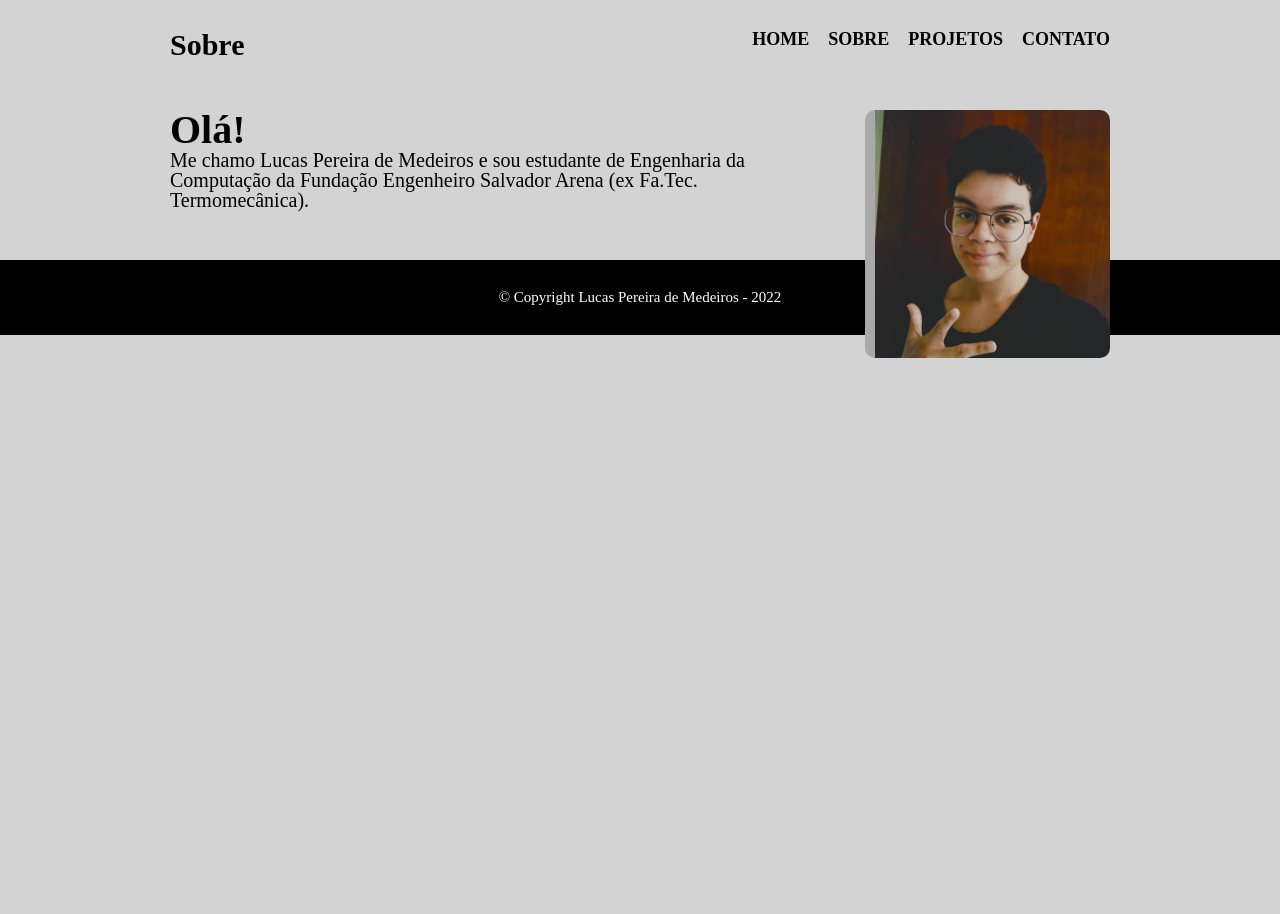
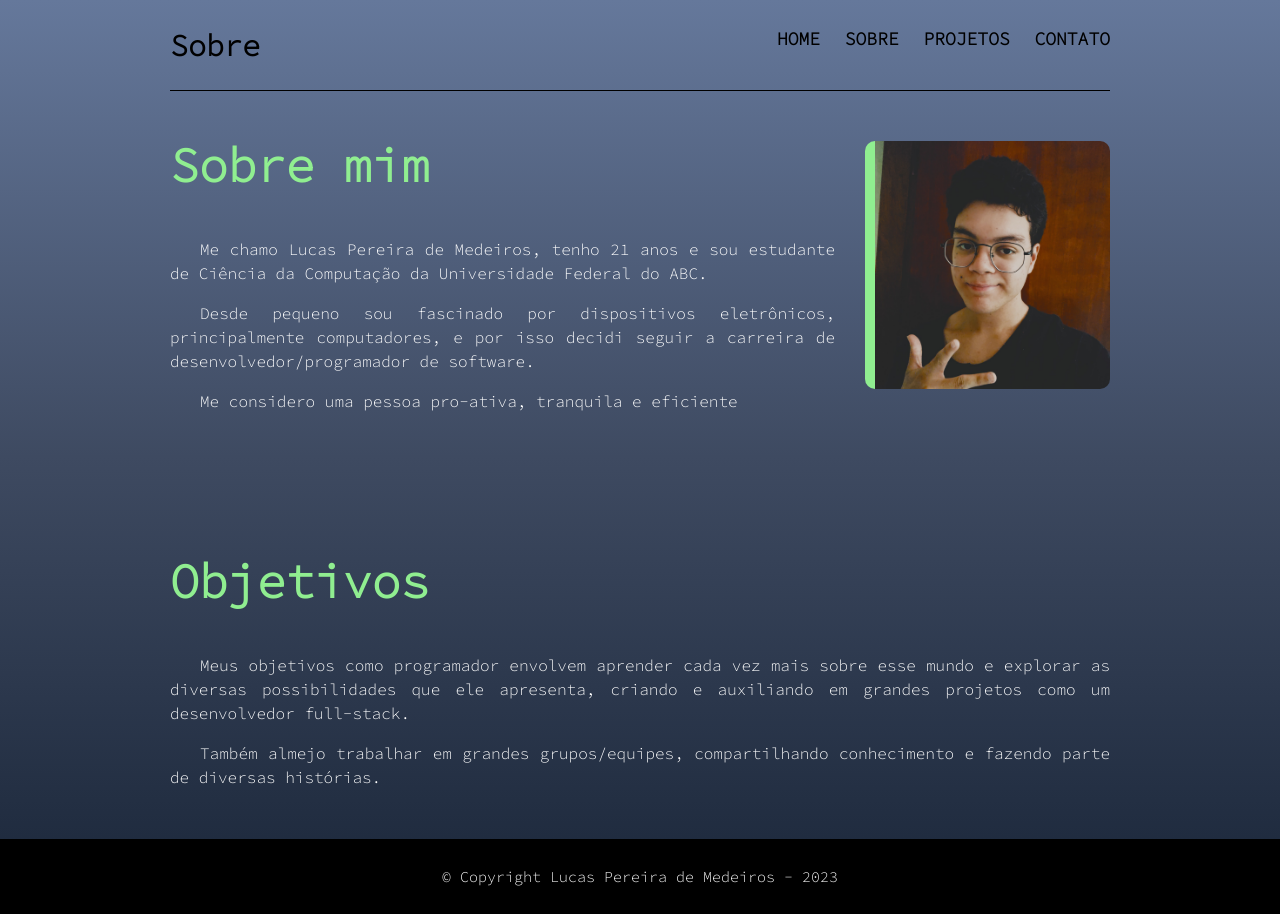
Before and after one commit to LucasMedeiros29/lucaspereira.github.io, a plain HTML site: page about.html in a window 1280 px wide. Before the commit the page ends 800 px from the top, so only its background shows below. Drawn offline with Linux system fonts and the light colour scheme.

Commit message:
Add files via upload

```diff
--- a/about.css
+++ b/about.css
@@ -1,5 +1,6 @@
 body{
-    background: lightgray;
+    background: linear-gradient(#65789b, #3e4a61, #1a2639);
+    font-family: 'Source Code Pro', monospace;
 }
 
 .caixa{
@@ -10,7 +11,10 @@ body{
 
 .tituloprincipal{
     font-size: 30px;
-    font-weight: bold;
+    font-weight: bolder;
+    color: black;
+    padding-bottom: 1em;
+    border-bottom: 1px solid black;
 }
 
 nav{
@@ -32,36 +36,48 @@ nav a{
 }
 
 nav a:hover{
-    color: orange;
+    color: lightgreen;
 }
 
-.bloco1{
+.bloco{
     width: 940px;
     position: relative;
     margin: 50px auto;
 }
 .foto{
-    position: absolute;
-    right: 0;
+    float: right;
     top: 0;
     width: 25%;
-    border-left: 10px solid darkgray;
+    border-left: 10px solid lightgreen;
     border-radius: 10px;
+    margin: 0 0 0 30px;
+    transition: 400ms;
+}
+
+.foto:hover{
+    opacity: 0.4;
 }
 
 h2{
-    font-size: 40px;
+    color: lightgreen;
+    font-size: 3em;
     font-weight: bold;
+    margin-bottom: 1em;
 }
 
-.bloco1 p{
-    font-size: 20px;
+.objetivos h2{
+    margin-top: 3em;
 }
 
-.bloco2 {
-    width: 600px;
-    margin: 0 left;
+.bloco p{
+    color: white;
+    font-size: 1em;
+    margin-bottom: 1em;
+    text-indent: 30px;
+    text-align: justify;
+    line-height: 1.5em;
 }
+
 
 .copyright{ /*pagina de simbolo unicode*/
     color: white;
--- a/about.html
+++ b/about.html
@@ -3,9 +3,13 @@
 <html lang="pt-br">
     <head>
         <meta charset="UTF-8">
+        <meta name="viewport" content="width=device-width">
         <title>Home</title>
         <link rel="stylesheet" href="reset.css">
         <link rel="stylesheet" href="about.css">
+        <link rel="preconnect" href="https://fonts.googleapis.com">
+        <link rel="preconnect" href="https://fonts.gstatic.com" crossorigin>
+        <link href="https://fonts.googleapis.com/css2?family=Source+Code+Pro:wght@300&display=swap" rel="stylesheet">
     </head>
 
     <body>
@@ -25,11 +29,20 @@
         </header>
 
         <main>
-            <div class="bloco1">
+            <div class="bloco">
                 <img class="foto" src="eu.png" alt="foto do meu rosto">
-                <div class="bloco2">
-                    <h2>Olá!</h2>
-                    <p>Me chamo Lucas Pereira de Medeiros e sou estudante de Engenharia da Computação da Fundação Engenheiro Salvador Arena (ex Fa.Tec. Termomecânica).</p>
+                <div>
+                    <h2>Sobre mim</h2>
+                    <p>Me chamo Lucas Pereira de Medeiros, tenho 21 anos e sou estudante de Ciência da Computação da Universidade Federal do ABC.</p>
+                    <p>Desde pequeno sou fascinado por dispositivos eletrônicos, principalmente computadores, e por isso decidi seguir a carreira de desenvolvedor/programador de
+                        software.</p>
+                    <p>Me considero uma pessoa pro-ativa, tranquila e eficiente</p>
+                </div>
+                <div class="objetivos">
+                    <h2>Objetivos</h2>
+                    <p>Meus objetivos como programador envolvem aprender cada vez mais sobre esse mundo e explorar as diversas possibilidades que ele apresenta, criando e auxiliando em
+                        grandes projetos como um desenvolvedor full-stack.</p>
+                        <p>Também almejo trabalhar em grandes grupos/equipes, compartilhando conhecimento e fazendo parte de diversas histórias.</p>
                 </div>
 
             </div>
@@ -38,7 +51,7 @@
         </main>
 
         <footer><!--*pagina de simbolo unicode-->
-            <p class="copyright">&#169 Copyright Lucas Pereira de Medeiros - 2022</p>
+            <p class="copyright">&#169 Copyright Lucas Pereira de Medeiros - 2023</p>
         </footer>
     </body>
 
--- a/contato.css
+++ b/contato.css
@@ -1,17 +1,19 @@
-
-
 body{
-    background: lightgray;
+    background: linear-gradient(#65789b, #3e4a61, #1a2639);
+    font-family: 'Source Code Pro', monospace;
 }
 
 .tituloprincipal{
     font-size: 30px;
-    font-weight: bold;
+    font-weight: bolder;
+    color: black;
+    padding-bottom: 1em;
+    border-bottom: 1px solid black;
 }
 .caixa{
     position: relative;
     width: 940px;
-    margin: 30px auto;
+    margin: 30px auto 50px auto;
 }
 
 nav{
@@ -33,7 +35,7 @@ nav a{
 }
 
 nav a:hover{
-    color: orange;
+    color: lightgreen;
 }
 
 main {
@@ -52,34 +54,55 @@ main {
     text-align: center;
     width: 200px;
     vertical-align: top;
-    margin: 50px;
+    margin: 0px 50px 50px 50px;
     padding: 30px;
     box-sizing: border-box;
     border: 4px solid black;
     border-radius: 20px;
-    color: black;
+    color: white;
+    transition: 400ms;
+}
+
+.contatos li:hover{
+    border-color: lightgreen;
+}
+
+.contatos li:hover :not(p){
+    opacity: 0.5;
 }
 
 .contatos p{
-    font-size: 10px;
-    text-align: center;
+    font-size: 11px;
+    display: none;
+    color: white;
 }
 
-.contatos li:hover {
-    border-color: orange;
+
+.contatos li:hover p{
+    display: contents;
 }
 
-.github, .email, .linkedin{
-    width: 50%;
+.github, .linkedin{
+    width: 60%;
     vertical-align: center;
+    margin: 1em;
 }
 
-h2 {
+.email{
+    width: 70%;
+    vertical-align: center;
+    margin: 1em;
+}
+
+
+.deixarmsg h2 {
+    color: lightgreen;
     font-size: 22px;
     font-weight: bold;
 }
 
 form label, form legend {
+    color: white;
     display: block;
     font-size: 20px;
     margin-bottom: 10px;
@@ -111,7 +134,11 @@ form textarea{
 
 .retorno{
     margin-top: 30px;
-    margin-bottom: 30px;
+    margin-bottom: 50px;
+}
+
+.retorno select{
+    width: 20%;
 }
 
 .enviar{
--- a/projetos.css
+++ b/projetos.css
@@ -1,10 +1,14 @@
 body{
-    background: lightgray;
+    background: linear-gradient(#65789b, #3e4a61, #1a2639);
+    font-family: 'Source Code Pro', monospace;
 }
 
 .tituloprincipal{
     font-size: 30px;
-    font-weight: bold;
+    font-weight: bolder;
+    color: black;
+    padding-bottom: 1em;
+    border-bottom: 1px solid black;
 }
 .caixa{
     position: relative;
--- a/style.css
+++ b/style.css
@@ -1,7 +1,9 @@
 body{
-    background: lightgray;
+    background: linear-gradient(#65789b, #3e4a61, #1a2639);
+    font-family: 'Source Code Pro', monospace;
 }
 
+/*header*/
 .caixa{
     position: relative;
     width: 940px;
@@ -10,7 +12,10 @@ body{
 
 .tituloprincipal{
     font-size: 30px;
-    font-weight: bold;
+    font-weight: bolder;
+    color: black;
+    padding-bottom: 1em;
+    border-bottom: 1px solid black;
 }
 
 nav{
@@ -32,28 +37,36 @@ nav a{
 }
 
 nav a:hover{
-    color: orange;
+    color: lightgreen;
+}
+
+/*body*/
+.fotoprincipal{
+    display: block;
+    margin: 100px auto;
+    width: 50%;
+    border: 10px solid rgb(173, 170, 173);
+    border-radius: 10px;
 }
 
 .titulo{
+    color: white;
     text-align: center;
-    font-size: 30px;
+    font-size: 4em;
     font-weight: bold;
+    margin-bottom: 1em;
 }
 
 p{
+    color: #dbd8e3;
     text-align: center;
+    font-size: 20px;
+    margin-bottom: 5px;
 }
 
-#nome{
-    font-size: 22px;
-}
-em strong{
-    color: red;
-}
-
-.item{
-    font-style: italic;
+p strong{
+    font-weight: bold;
+    color: lightgreen;
 }
 
 .linguagens ul{
@@ -67,7 +80,7 @@ em strong{
     text-align: center;
     width: 20%;
     vertical-align: top;
-    margin: 50px 6.5%;
+    margin: 50px 6.4%;
     padding: 30px 20px;
     box-sizing: border-box;
     border: 4px solid black;
@@ -75,14 +88,16 @@ em strong{
 }
 
 .linguagens li:hover{
-    border-color: orange;
+    border-color: lightgreen;
 }
 
 .linguagens li:hover h2{
-    font-size: 40px;
+    font-size: 36px;
 }
 
+
 .linguagens h2{
+    color: #dbd8e3;
     font-size: 30px;
     font-weight: bold;
     margin-top: 10px;
@@ -90,20 +105,31 @@ em strong{
 }
 
 .desc{
+    display: none;
+}
+
+.linguagens li:hover p{
+    display: contents;
+    color: #dbd8e3;
     font-size: 20px;
     font-weight: bold;
     margin: 10px 0;
 }
+
 .css{
     width: 40%;
+    margin: 0 5em 2em 5em;
 }
 .html{
     width: 55%;
+    margin: 0 5em 2em 5em;
 }
 .js{
     width: 40%;
+    margin: 0 5em 2em 5em;
 }
 
+/*footer*/
 .copyright{ /*pagina de simbolo unicode*/
     color: white;
     font-size: 15px;
@@ -114,3 +140,10 @@ footer{
     text-align: center;
     background: black;
 }
+
+@media screen and (max-width: 480px){
+    .caixa{
+        width: auto;
+
+    }
+}
```
Also changed, not shown: contato.html (+8 -3 lines), index.html (+16 -10 lines), projetos.html (+5 -1 lines), programar2.jpg (added).
